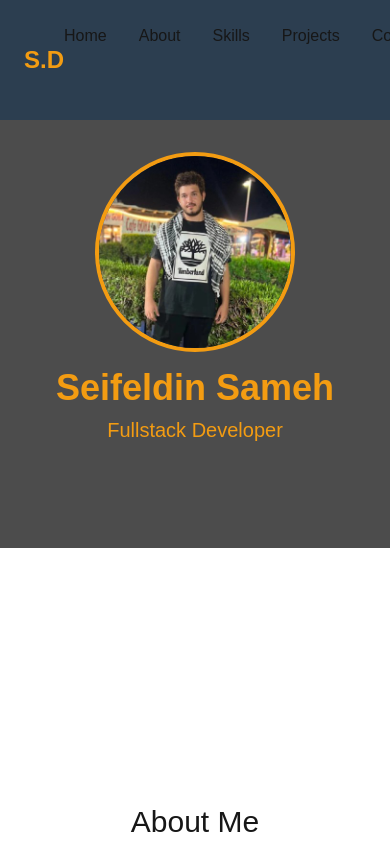
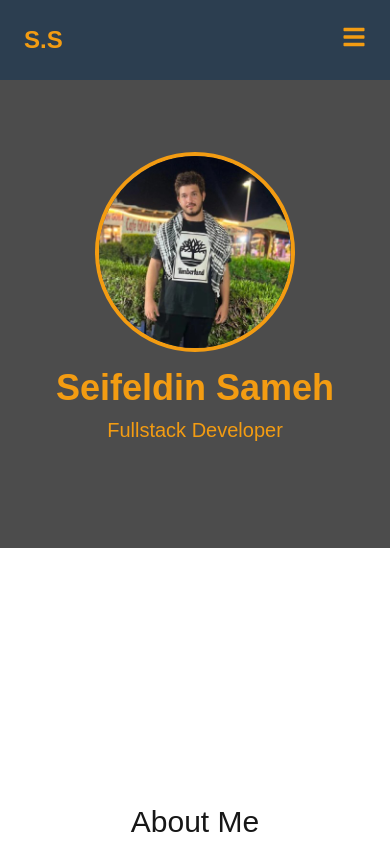
Before and after one commit to seifeldin1/portfolio, a Next.js app: page / in a window 390 px wide. Shown: the top 844 px of the page. Built offline with nearby package versions, Linux system fonts and the light colour scheme.

Commit message:
updated styles

```diff
--- a/components/Navbar.jsx
+++ b/components/Navbar.jsx
@@ -1,36 +1,70 @@
 // components/Navbar.js
+import { useState } from "react";
 import Link from "next/link";
+import { FaBars, FaTimes } from "react-icons/fa";
 
 export default function Navbar() {
+  const [isOpen, setIsOpen] = useState(false);
+
+  // Function to close the mobile menu when a link is clicked.
+  const handleLinkClick = () => setIsOpen(false);
+
   return (
-    <nav className="navbar fixed top-0 w-full bg-[#2c3e50] p-6 flex justify-between items-center z-50">
-      <div className="logo text-2xl font-bold text-[#f39c12]">
-      <Link href="/#home" className="transition-transform duration-300  hover: sparkle">
-        S.D
-      </Link>
+    <nav className="navbar fixed top-0 w-full bg-[#2c3e50] p-6 flex items-center justify-between z-50">
+      <div className="logo text-2xl font-bold text-[#f39c12]">S.S</div>
+
+      {/* Desktop Menu */}
+      <div className="hidden md:flex gap-8">
+        <Link href="/#home" className="transition-transform duration-300 hover:text-[#f39c12] hover:scale-105">
+          Home
+        </Link>
+        <Link href="/#about" className="transition-transform duration-300 hover:text-[#f39c12] hover:scale-105">
+          About
+        </Link>
+        <Link href="/#skills" className="transition-transform duration-300 hover:text-[#f39c12] hover:scale-105">
+          Skills
+        </Link>
+        <Link href="/#projects" className="transition-transform duration-300 hover:text-[#f39c12] hover:scale-105">
+          Projects
+        </Link>
+        <Link href="/#contact" className="transition-transform duration-300 hover:text-[#f39c12] hover:scale-105">
+          Contact
+        </Link>
+        <Link href="/experience" className="transition-transform duration-300 hover:text-[#f39c12] hover:scale-105">
+          Experience &amp; Education
+        </Link>
       </div>
-      <ul className="nav-links flex gap-8">
-        <li>
-          <Link href="/#home" className="hover:text-[#f39c12]">Home</Link>
-        </li>
-        <li>
-          <Link href="/#about" className="hover:text-[#f39c12]">About</Link>
-        </li>
-        <li>
-          <Link href="/#skills" className="hover:text-[#f39c12]">Skills</Link>
-        </li>
-        <li>
-          <Link href="/#projects" className="hover:text-[#f39c12]">Projects</Link>
-        </li>
-        <li>
-          <Link href="/#contact" className="hover:text-[#f39c12]">Contact</Link>
-        </li>
-        <li>
-          <Link href="/experience" className="hover:text-[#f39c12]">
+
+      {/* Mobile Menu Button */}
+      <div className="md:hidden">
+        <button onClick={() => setIsOpen(!isOpen)} className="text-[#f39c12] focus:outline-none">
+          {isOpen ? <FaTimes size={24} /> : <FaBars size={24} />}
+        </button>
+      </div>
+
+      {/* Mobile Menu */}
+      {isOpen && (
+        <div className="absolute top-20 left-0 w-full bg-[#2c3e50] flex flex-col items-center py-4 space-y-4 md:hidden">
+          <Link href="/#home" onClick={handleLinkClick} className="transition-transform duration-300 hover:text-[#f39c12] hover:scale-105">
+            Home
+          </Link>
+          <Link href="/#about" onClick={handleLinkClick} className="transition-transform duration-300 hover:text-[#f39c12] hover:scale-105">
+            About
+          </Link>
+          <Link href="/#skills" onClick={handleLinkClick} className="transition-transform duration-300 hover:text-[#f39c12] hover:scale-105">
+            Skills
+          </Link>
+          <Link href="/#projects" onClick={handleLinkClick} className="transition-transform duration-300 hover:text-[#f39c12] hover:scale-105">
+            Projects
+          </Link>
+          <Link href="/#contact" onClick={handleLinkClick} className="transition-transform duration-300 hover:text-[#f39c12] hover:scale-105">
+            Contact
+          </Link>
+          <Link href="/experience" onClick={handleLinkClick} className="transition-transform duration-300 hover:text-[#f39c12] hover:scale-105">
             Experience &amp; Education
           </Link>
-        </li>
-      </ul>
+        </div>
+      )}
     </nav>
   );
 }
```
